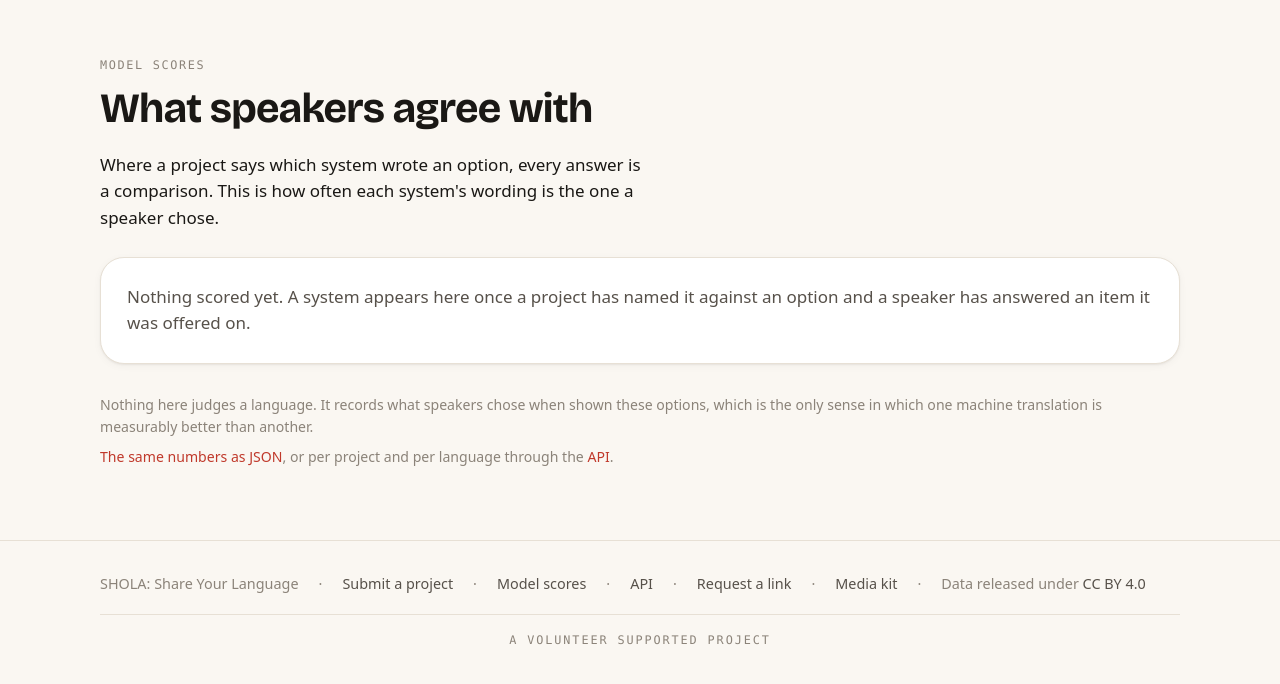
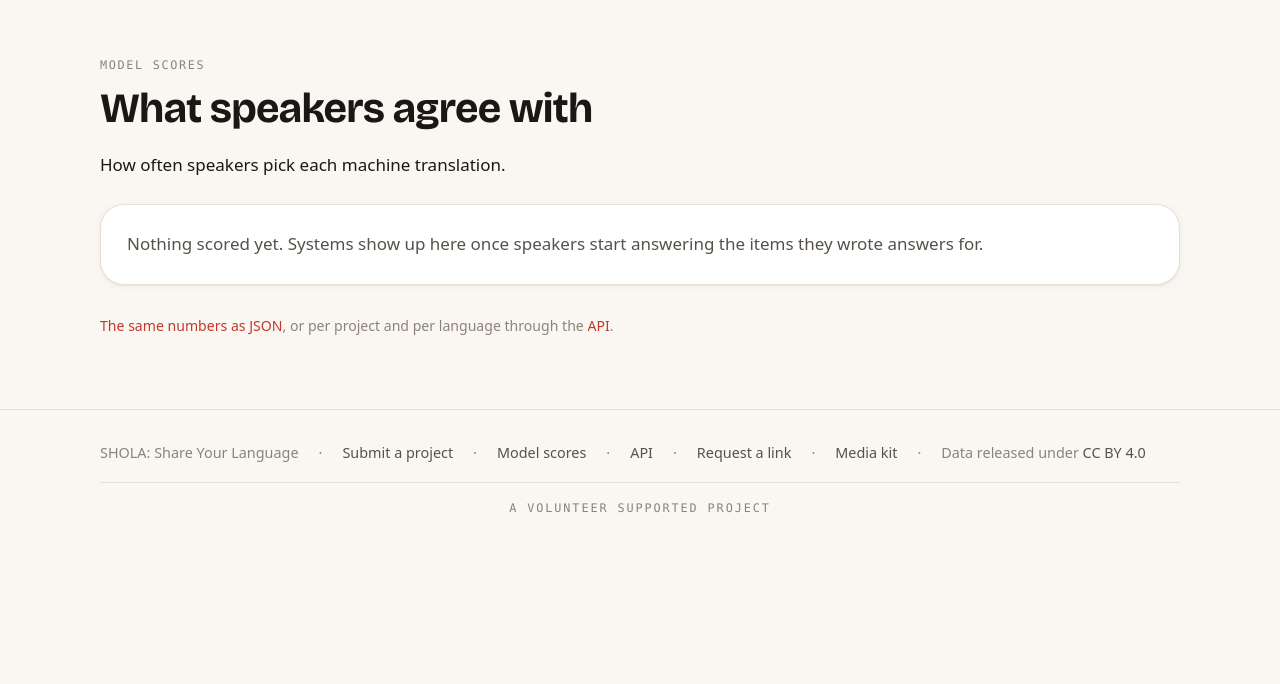
Before and after one commit to michsethowusu/SHOLA, a Flask app: page /models in a window 1280 px wide. Shown: the part 63-747 px from the top of the page. Run offline with Flask 3, Linux system fonts and the light colour scheme.

Commit message:
One line for the model scoreboard too
"Where a project says which system wrote an option, every answer is a
comparison" explained how the number is produced before saying what it is. It
is: how often speakers pick each machine translation.

Two more blocks on the same page had the same problem, so they got the same
treatment. The closing paragraph - "the only sense in which one machine
translation is measurably better than another" - defended the metric to
somebody who had not challenged it, and is gone. The column notes stay, since
a reader does need to know what Offered and Picked count, but say it in a line
each instead of a sentence and a half.

Co-Authored-By: Claude Opus 5 (1M context) <noreply@anthropic.com>

```diff
--- a/shola/templates/models.html
+++ b/shola/templates/models.html
@@ -7,9 +7,7 @@
     <p class="eyebrow">Model scores</p>
     <h1 style="font-size:clamp(1.9rem,6vw,2.6rem)">What speakers agree with</h1>
     <p class="lede" style="max-width:56ch">
-      Where a project says which system wrote an option, every answer is a
-      comparison. This is how often each system's wording is the one a speaker
-      chose.
+      How often speakers pick each machine translation.
     </p>
 
     {% if model_scores %}
@@ -37,15 +35,11 @@
       </div>
 
       <ul class="muted" style="padding-left:20px; margin-top:18px">
-        <li><strong>Offered</strong> — answers where that system had an option
-          in front of the speaker.</li>
-        <li><strong>Picked</strong> — how many of those the speaker's answer
-          matched. It counts the wording, not the click: typing out the same
-          words a model proposed is agreeing with it.</li>
-        <li><strong>Its own</strong> — wins not shared with another system that
-          happened to say the same thing.</li>
-        <li><strong>People</strong> is the baseline: options a project attached
-          no model to.</li>
+        <li><strong>Offered</strong> — times its answer was on screen.</li>
+        <li><strong>Picked</strong> — times the speaker went with it. Typing
+          the same wording counts, not just tapping it.</li>
+        <li><strong>Its own</strong> — wins no other system shared.</li>
+        <li><strong>People</strong> — answers nobody credited to a model.</li>
       </ul>
 
       {% if model_pairs %}
@@ -72,19 +66,13 @@
     {% else %}
       <div class="card" style="margin-top:26px; text-align:left">
         <p class="muted" style="margin:0">
-          Nothing scored yet. A system appears here once a project has named it
-          against an option and a speaker has answered an item it was offered
-          on.
+          Nothing scored yet. Systems show up here once speakers start
+          answering the items they wrote answers for.
         </p>
       </div>
     {% endif %}
 
     <p class="hint" style="margin-top:30px">
-      Nothing here judges a language. It records what speakers chose when shown
-      these options, which is the only sense in which one machine translation
-      is measurably better than another.
-    </p>
-    <p class="hint">
       <a href="{{ url_for('main.api_models') }}">The same numbers as JSON</a>,
       or per project and per language through the
       <a href="{{ url_for('main.api_docs') }}">API</a>.
```
